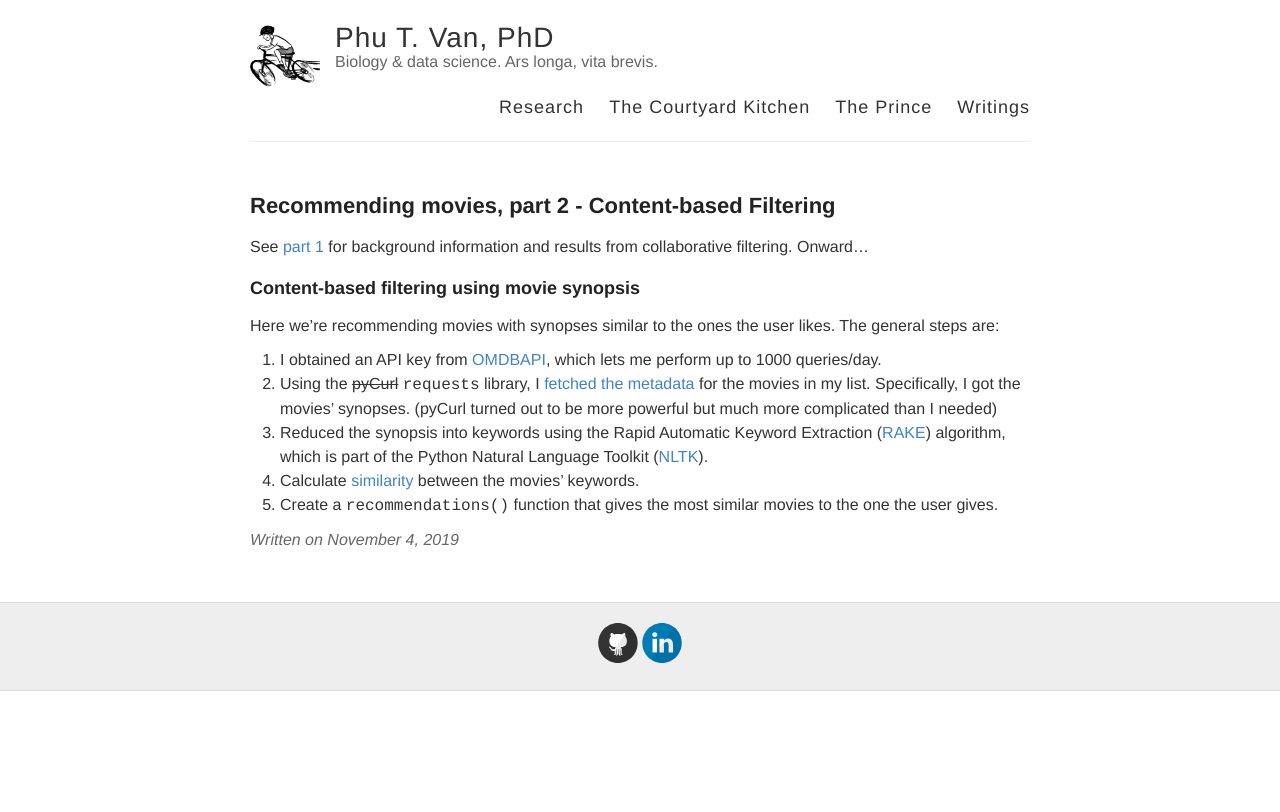
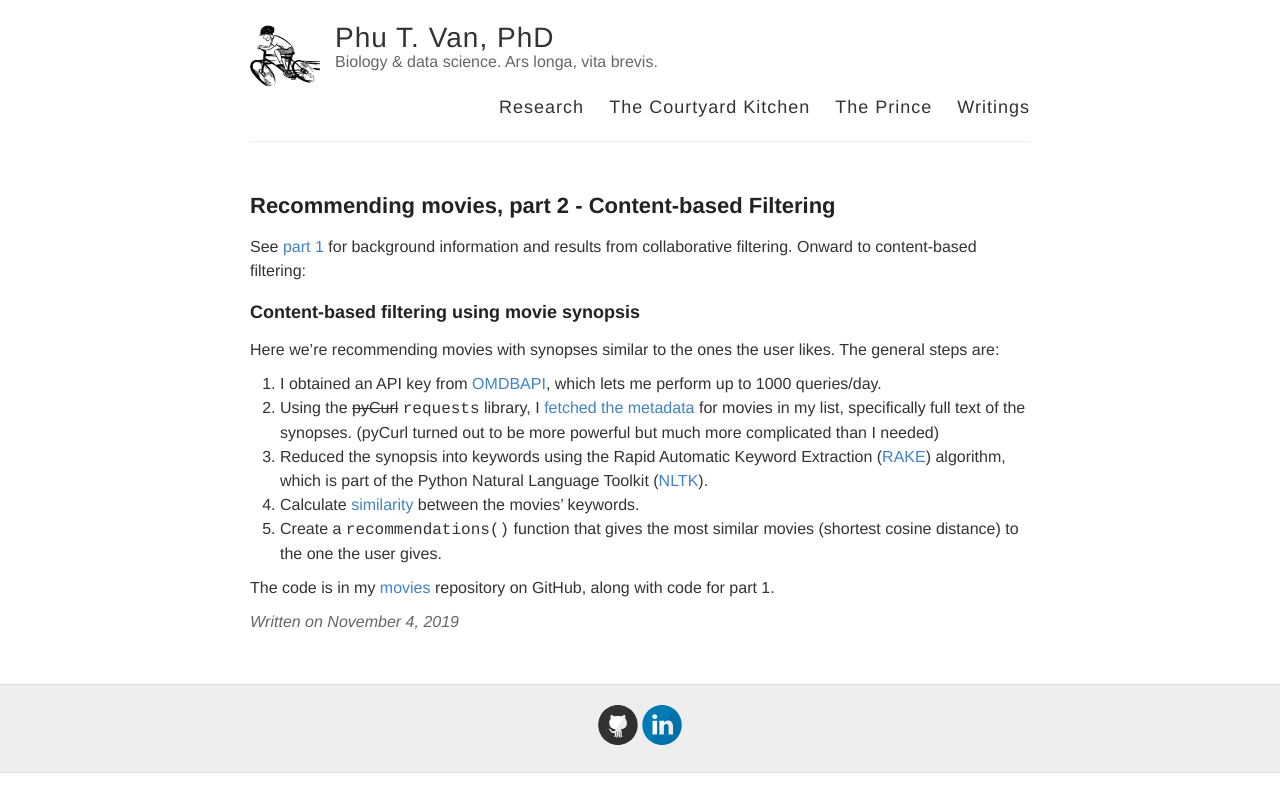
Before and after one commit to ptvan/ptvan.github.io, a Jekyll site: the page built from _posts/2019-11-04-movie-recommender-part2.md, in a window 1280 px wide. Shown: the top 812 px of the page. Built offline with Jekyll 4.4.1, drawn with Linux system fonts in a browser that asks for light colours.

Commit message:
updated movies content-based filtering blogpost

```diff
--- a/_posts/2019-11-04-movie-recommender-part2.md
+++ b/_posts/2019-11-04-movie-recommender-part2.md
@@ -3,14 +3,16 @@ layout: post
 title: Recommending movies, part 2 - Content-based Filtering
 ---
 
-See [part 1](https://ptvan.github.io/movie-recommender-part1) for background information and results from collaborative filtering. Onward...
+See [part 1](https://ptvan.github.io/movie-recommender-part1) for background information and results from collaborative filtering. Onward to content-based filtering:
 
 ### Content-based filtering using movie synopsis
 
 Here we're recommending movies with synopses similar to the ones the user likes. The general steps are:
 
 1. I obtained an API key from [OMDBAPI](https://www.omdbapi.com/), which lets me perform up to 1000 queries/day.
-2. Using the ~~pyCurl~~ `requests` library, I [fetched the metadata](https://github.com/ptvan/movies/blob/master/fetch_movie_metadata.py) for the movies in my list. Specifically, I got the movies' synopses. (pyCurl turned out to be more powerful but much more complicated than I needed)
+2. Using the ~~pyCurl~~ `requests` library, I [fetched the metadata](https://github.com/ptvan/movies/blob/master/fetch_movie_metadata.py) for movies in my list, specifically full text of the synopses. (pyCurl turned out to be more powerful but much more complicated than I needed)
 3. Reduced the synopsis into keywords using the Rapid Automatic Keyword Extraction ([RAKE](https://pypi.org/project/rake-nltk/)) algorithm, which is part of the Python Natural Language Toolkit ([NLTK](https://www.nltk.org/)).
 4. Calculate [similarity](https://en.wikipedia.org/wiki/Cosine_similarity) between the movies' keywords.
-5. Create a `recommendations()` function that gives the most similar movies to the one the user gives.
+5. Create a `recommendations()` function that gives the most similar movies (shortest cosine distance) to the one the user gives.
+
+The code is in my [movies](https://github.com/ptvan/movies) repository on GitHub, along with code for part 1.
```
